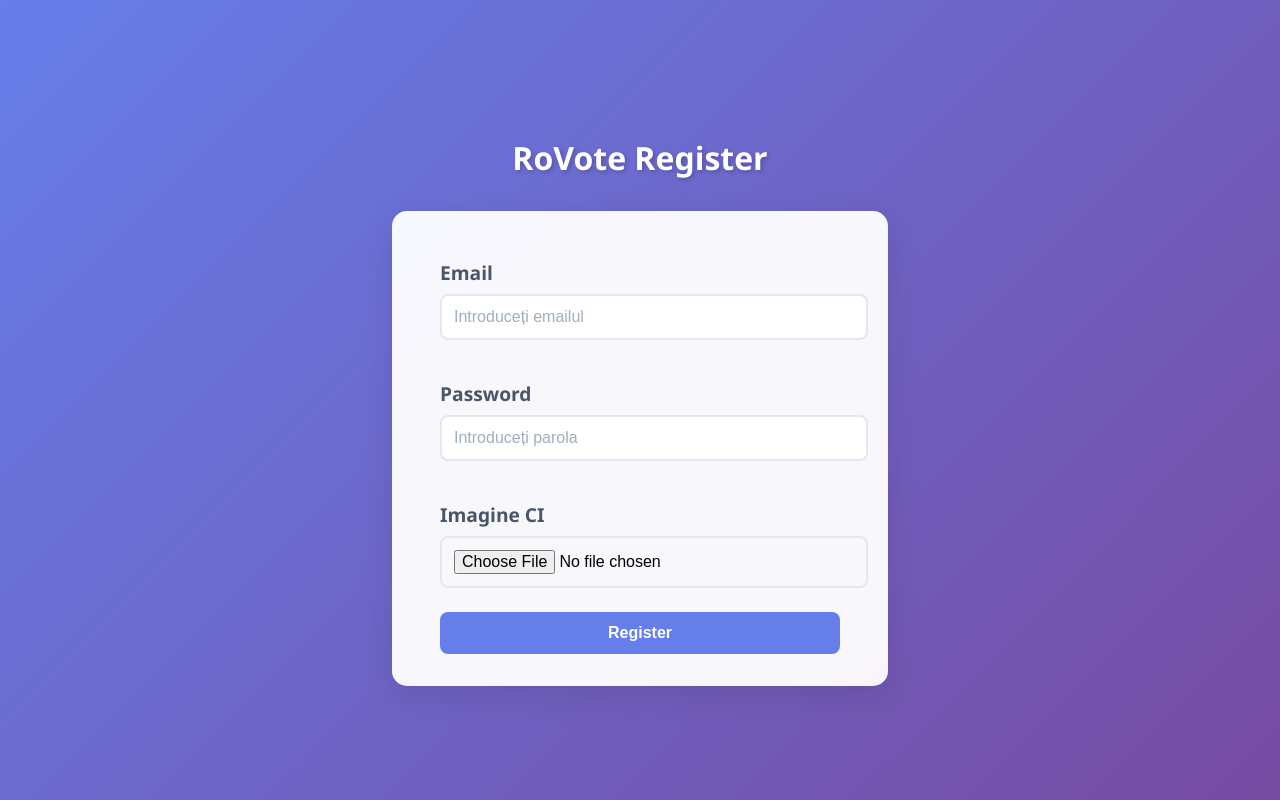
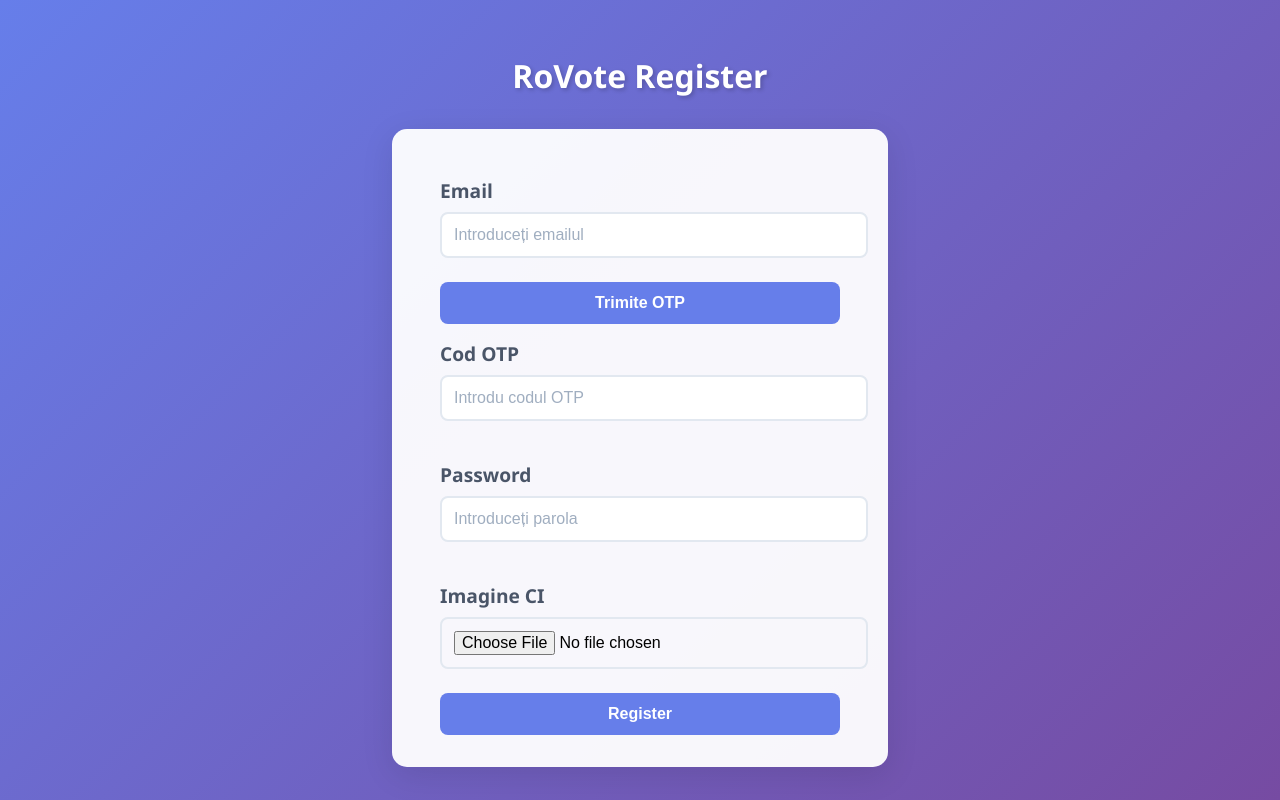
Before and after one commit to lPauI/RoVote, a Flask app: page /auth/register in a window 1280 px wide. Run offline with Flask 3, Linux system fonts and the light colour scheme; some libraries are stand-ins or nearby versions.

Commit message:
Added CNP and OTP verification

```diff
--- a/app.py
+++ b/app.py
@@ -1,17 +1,20 @@
-from flask import Flask, render_template, redirect, url_for
+from flask import Flask, render_template, redirect, url_for, flash
 from flask_wtf import CSRFProtect, FlaskForm
 from flask_wtf.file import FileField, FileAllowed
 from wtforms import StringField, PasswordField, SubmitField
 from wtforms.validators import DataRequired, Email, ValidationError
 from flask_sqlalchemy import SQLAlchemy
 from werkzeug.utils import secure_filename
+from email.message import EmailMessage
 
 from dotenv import load_dotenv
 from os import getenv
 from bcrypt import hashpw, gensalt, checkpw
 
+import smtplib
 import re
 import os
+import random
 
 from extract_ci import find_cnp_from_ci
 
@@ -37,6 +40,10 @@ def validate_cnp(form, field):
         raise ValidationError("CNP invalid.")
 
 
+def validate_otp(form, field):
+    return ValidationError("OTP invalid.")
+
+
 class Users(db.Model):
     id = db.Column(db.Integer, primary_key=True)
     email = db.Column(db.String(120), unique=True, nullable=False)
@@ -44,10 +51,19 @@ class Users(db.Model):
     password = db.Column(db.String(128), nullable=False)
 
 
+class OTP(db.Model):
+    id = db.Column(db.Integer, primary_key=True)
+    email = db.Column(db.String(120), unique=True, nullable=False)
+    otp = db.Column(db.String(6), nullable=False)
+    created_at = db.Column(db.DateTime, server_default=db.func.now())
+
+
 class RegisterForm(FlaskForm):
     email = StringField('Email', validators=[DataRequired(), Email()])
     password = PasswordField('Password', validators=[DataRequired()])
     ci_image = FileField('CI Image', validators=[FileAllowed(['jpg', 'jpeg', 'png'], 'Doar imagini!')])
+    otp = StringField('OTP Code', validators=[validate_otp])
+    send_otp = SubmitField('Send OTP')
     submit = SubmitField('Register')
 
 
@@ -80,7 +96,7 @@ def login():
             error = "Parola este invalida."
             return render_template('auth/login.html', form=form, error=error)
 
-        return render_template("index.html")
+        return redirect(url_for('home'))
     return render_template('auth/login.html', form=form, error=error)
 
 
@@ -89,34 +105,73 @@ def register():
     form = RegisterForm()
 
     if form.validate_on_submit():
-        if form.ci_image.data:
-            file = form.ci_image.data
-            filename = secure_filename(file.filename)
-            upload_folder = os.path.join('static', 'uploads')
-            os.makedirs(upload_folder, exist_ok=True)
-            temp_path = os.path.join(upload_folder, filename)
-            file.save(temp_path)
+        email = form.email.data
 
-            extracted_cnp = find_cnp_from_ci(temp_path)
-            if extracted_cnp == 'CNP was not found':
-                form.ci_image.errors.append("CNP-ul nu a putut fi extras din imaginea CI.")
+        if form.send_otp.data:
+            otp = random.randint(100000, 999999)
+
+            subject = "OTP from Code4Gov"
+            body = f"Your OTP is {otp}\n\nYou have 15 minutes to use this code."
+
+            msg = EmailMessage()
+            msg.set_content(body)
+            msg["Subject"] = subject
+            msg["From"] = getenv("SMTP_EMAIL")
+            msg["To"] = email
+
+            new_otp = OTP(email=email, otp=otp)
+            db.session.add(new_otp)
+            db.session.commit()
+
+            try:
+                with smtplib.SMTP_SSL("smtp.gmail.com", 465) as server:
+                    server.login(getenv("SMTP_EMAIL"), getenv("SMTP_PASSWORD"))
+                    server.send_message(msg)
+
+            except Exception as e:
+                flash(f"Error sending OTP: {str(e)}", "error")
                 return render_template('auth/register.html', form=form)
 
-        else:
-            form.ci_image.errors.append("Imaginea CI este necesară.")
+            flash("OTP sent successfully!", "success")
             return render_template('auth/register.html', form=form)
 
-        email = form.email.data
-        password = form.password.data
-        cnp = extracted_cnp
 
-        password = hashpw(password.encode('utf-8'), gensalt()).decode('utf-8')
+        if form.submit.data:
+            otp = form.otp.data
 
-        new_user = Users(email=email, password=password, cnp=cnp)
-        db.session.add(new_user)
-        db.session.commit()
+            otp_obj = OTP.query.filter_by(email=email).order_by(OTP.created_at.desc()).first()
 
-        return redirect(url_for('home'))
+            if otp_obj.otp != otp:
+                form.otp.errors.append("OTP-ul este invalid.")
+                return render_template('auth/register.html', form=form)
+
+            if form.ci_image.data:
+                file = form.ci_image.data
+                filename = secure_filename(file.filename)
+                upload_folder = os.path.join('static', 'uploads')
+                os.makedirs(upload_folder, exist_ok=True)
+                temp_path = os.path.join(upload_folder, filename)
+                file.save(temp_path)
+
+                extracted_cnp = find_cnp_from_ci(temp_path)
+                if extracted_cnp == 'CNP was not found':
+                    form.ci_image.errors.append("CNP-ul nu a putut fi extras din imaginea CI.")
+                    return render_template('auth/register.html', form=form)
+
+            else:
+                form.ci_image.errors.append("Imaginea CI este necesară.")
+                return render_template('auth/register.html', form=form)
+
+            password = form.password.data
+            cnp = extracted_cnp
+
+            password = hashpw(password.encode('utf-8'), gensalt()).decode('utf-8')
+
+            new_user = Users(email=email, password=password, cnp=cnp)
+            db.session.add(new_user)
+            db.session.commit()
+
+            return redirect(url_for('home'))
 
     return render_template('auth/register.html', form=form)
 
--- a/templates/auth/register.html
+++ b/templates/auth/register.html
@@ -12,6 +12,16 @@
 <body>
     <h1>RoVote Register</h1>
 
+    {% with messages = get_flashed_messages(with_categories=true) %}
+        {% if messages %}
+        <ul class="flashes">
+            {% for category, message in messages %}
+            <li class="{{ category }}">{{ message }}</li>
+            {% endfor %}
+        </ul>
+        {% endif %}
+    {% endwith %}
+
     <form method="POST" action="/auth/register" enctype="multipart/form-data">
         {{ form.csrf_token }}
 
@@ -20,6 +30,18 @@
             {{ form.email(class="input-field", placeholder="Introduceți emailul") }}
             {% if form.email.errors %}
                 <div class="error-message">{{ form.email.errors[0] }}</div>
+            {% endif %}
+        </div>
+
+        <div class="form-group">
+            {{ form.send_otp(class="submit-button", value="Trimite OTP") }}
+        </div>
+
+        <div class="form-group">
+            <h2>Cod OTP</h2>
+            {{ form.otp(class="input-field", placeholder="Introdu codul OTP") }}
+            {% if form.otp.errors %}
+                <div class="error-message">{{ form.otp.errors[0] }}</div>
             {% endif %}
         </div>
 
```
